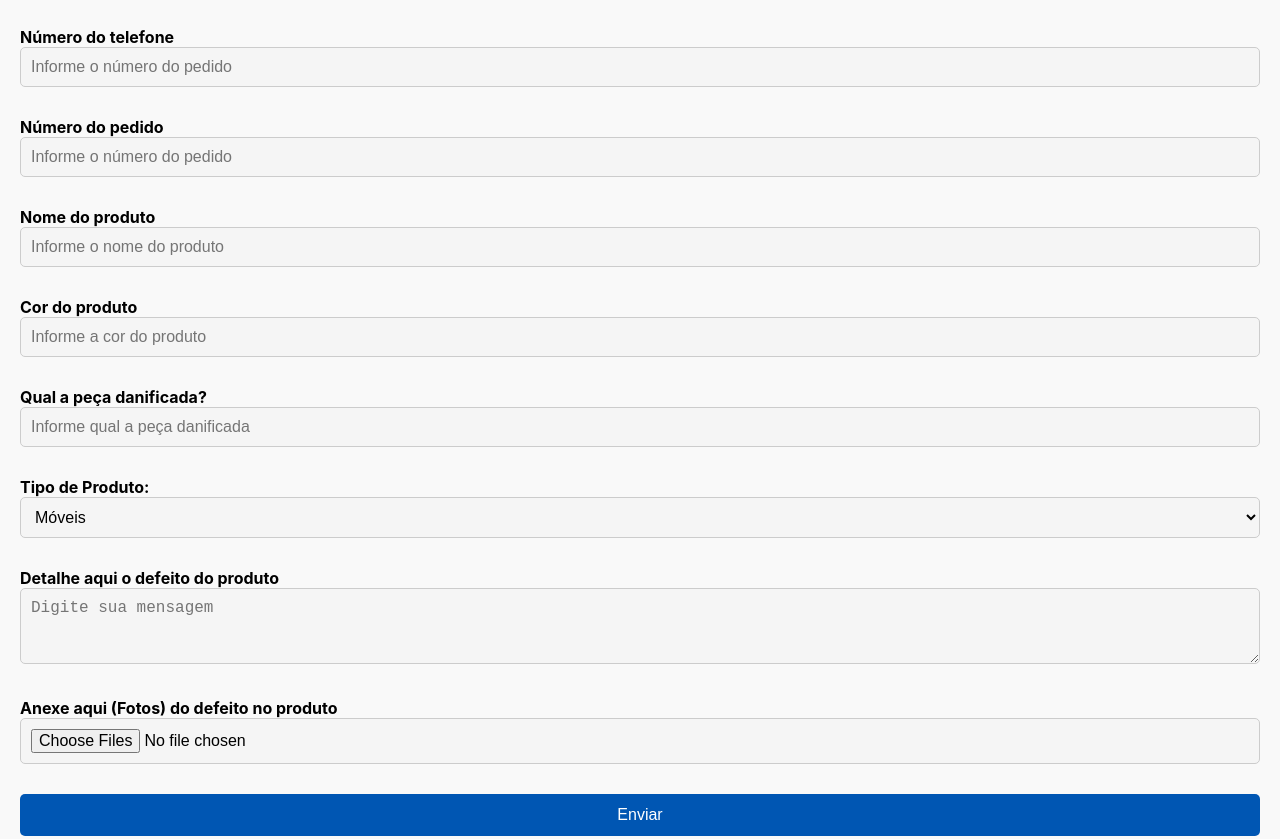
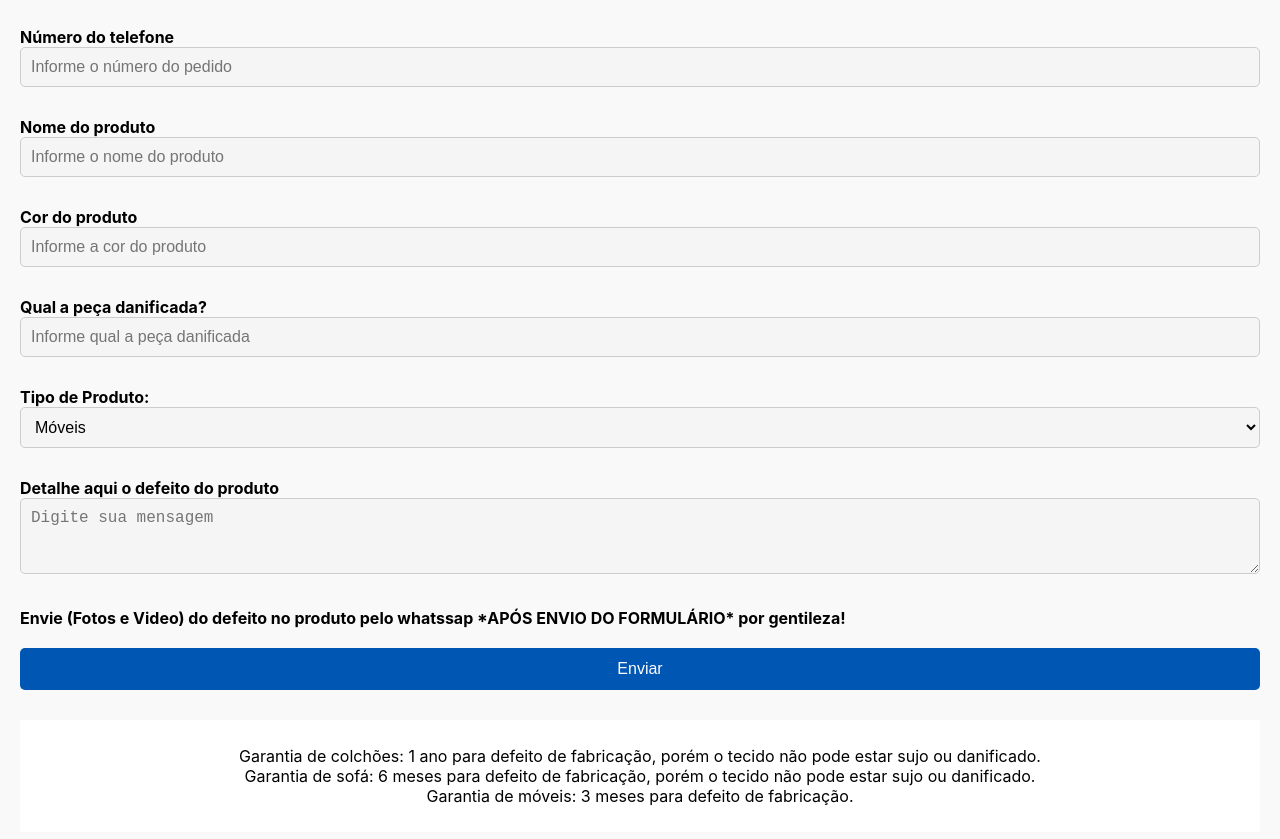
Before and after one commit to Jeffbet/FormularioExtencao, a plain HTML site: page index.html in a window 1280 px wide. Shown: the part 982-1821 px from the top of the page. Drawn offline with nearby package versions, Linux system fonts and the light colour scheme.

Commit message:
att exclusão do anexo e do numero do pedido

```diff
--- a/assets/js/index.js
+++ b/assets/js/index.js
@@ -3,13 +3,13 @@
   var email = document.getElementById("email").value;
   var cpf = document.getElementById("cpf").value;
   var phone = document.getElementById("phone").value;
-  var pedido = document.getElementById("pedido").value;
+  //var pedido = document.getElementById("pedido").value;
   var produto = document.getElementById("produto").value;
   var cor = document.getElementById("cor").value;
   var peça = document.getElementById("peça").value;
   var tipoProduto = document.getElementById("tipoProduto").value;
   var detalhes = document.getElementById("detalhes").value;
-  var attachments = document.getElementById("attachments").files;
+  //var attachments = document.getElementById("attachments").files;
 
   // Verifica se todos os campos obrigatórios estão preenchidos
   if (!name || !email || !cpf || !pedido || !produto || !cor || !peça || !tipoProduto || !detalhes) {
@@ -22,13 +22,13 @@
       email: email,
       cpf: cpf,
       phone: phone,
-      pedido: pedido,
+      //pedido: pedido,
       produto: produto,
       cor: cor,
       peça: peça,
       tipoProduto: tipoProduto,
       detalhes: detalhes,
-      attachments: attachments
+      //attachments: attachments
   };
 //aqui estão as apis para envio
   const serviceID = "service_20rl9zg";
--- a/index.html
+++ b/index.html
@@ -46,10 +46,7 @@
             <label for="phone">Número do telefone</label>
             <input type="text" class="form-control" id="phone" placeholder="Informe o número do pedido">
           </div>
-          <div class="form-group">
-            <label for="number">Número do pedido</label>
-            <input type="text" class="form-control" id="pedido" placeholder="Informe o número do pedido">
-          </div>
+
           <div class="form-group">
             <label for="product">Nome do produto</label>
             <input type="text" class="form-control" id="produto" placeholder="Informe o nome do produto">
@@ -79,8 +76,8 @@
             <textarea class="form-control" id="detalhes" rows="3" placeholder="Digite sua mensagem"></textarea>
           </div>
           <div class="form-group">
-            <label for="attachments">Anexe aqui (Fotos) do defeito no produto</label>
-            <input type="file" class="form-control-file" id="attachments" multiple>
+            <label for="attachments">Envie (Fotos e Video) do defeito no produto pelo whatssap *APÓS ENVIO DO FORMULÁRIO* por gentileza!</label>
+
           </div>
           <button type="button" class="btn btn-primary" onclick="sendMail()">Enviar</button>
 
```
Also changed, not shown: assets/css/styles.css (line endings or trailing spaces).
